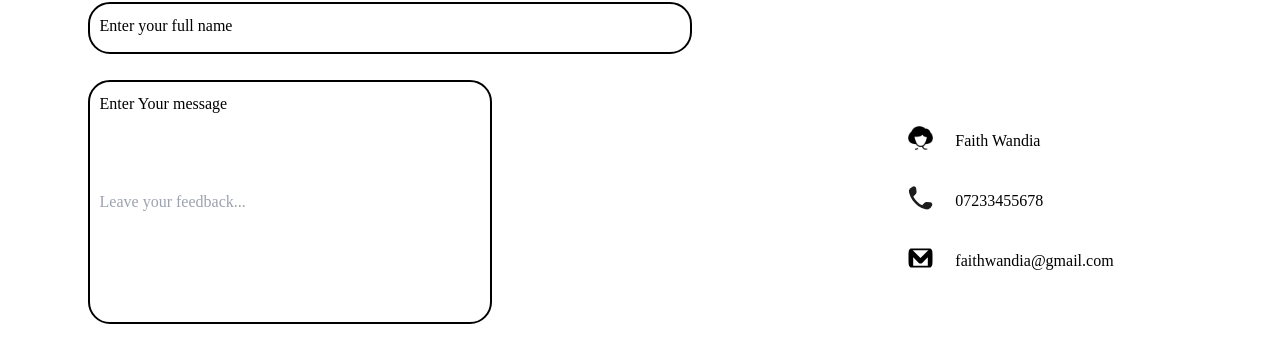
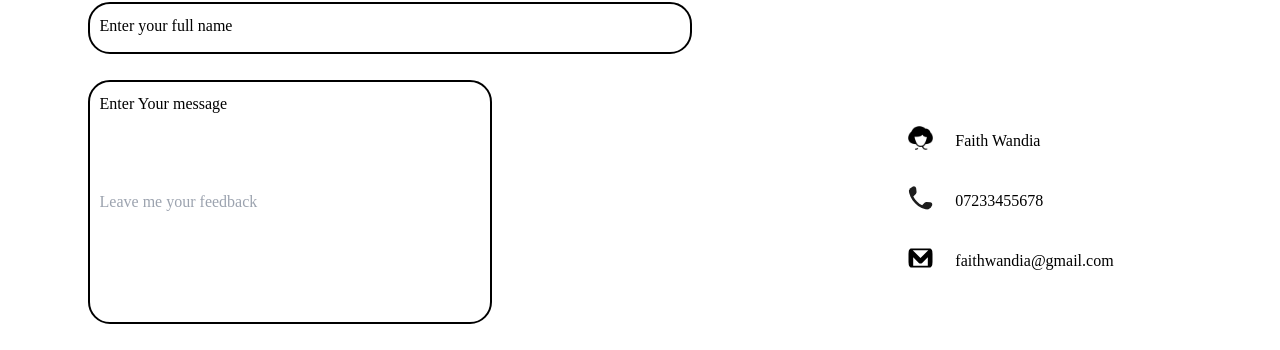
Before and after one commit to MurimiJane/wandiaRecipes, a React (Create React App) app: page / in a window 1280 px wide. Shown: the part 2410-2760 px from the top of the page. Built offline with nearby package versions, Linux system fonts and the light colour scheme.

Commit message:
minor changes

```diff
--- a/src/Components/Footerm.js
+++ b/src/Components/Footerm.js
@@ -55,7 +55,7 @@ function Footerm({ onFeedbackSubmit }) {
                         <div className="input-tab ">
                             <input type="text" id="msg" value={newFeedback}
                             onChange={(e) => setNewFeedback(e.target.value)}
-                            placeholder="Leave your feedback..."
+                            placeholder="Leave me your feedback "
                             required className="input msgtab" ref={userMessageRef} />
                             <label htmlFor="msg" className="input-label">Enter Your message</label>
                         </div>
```
